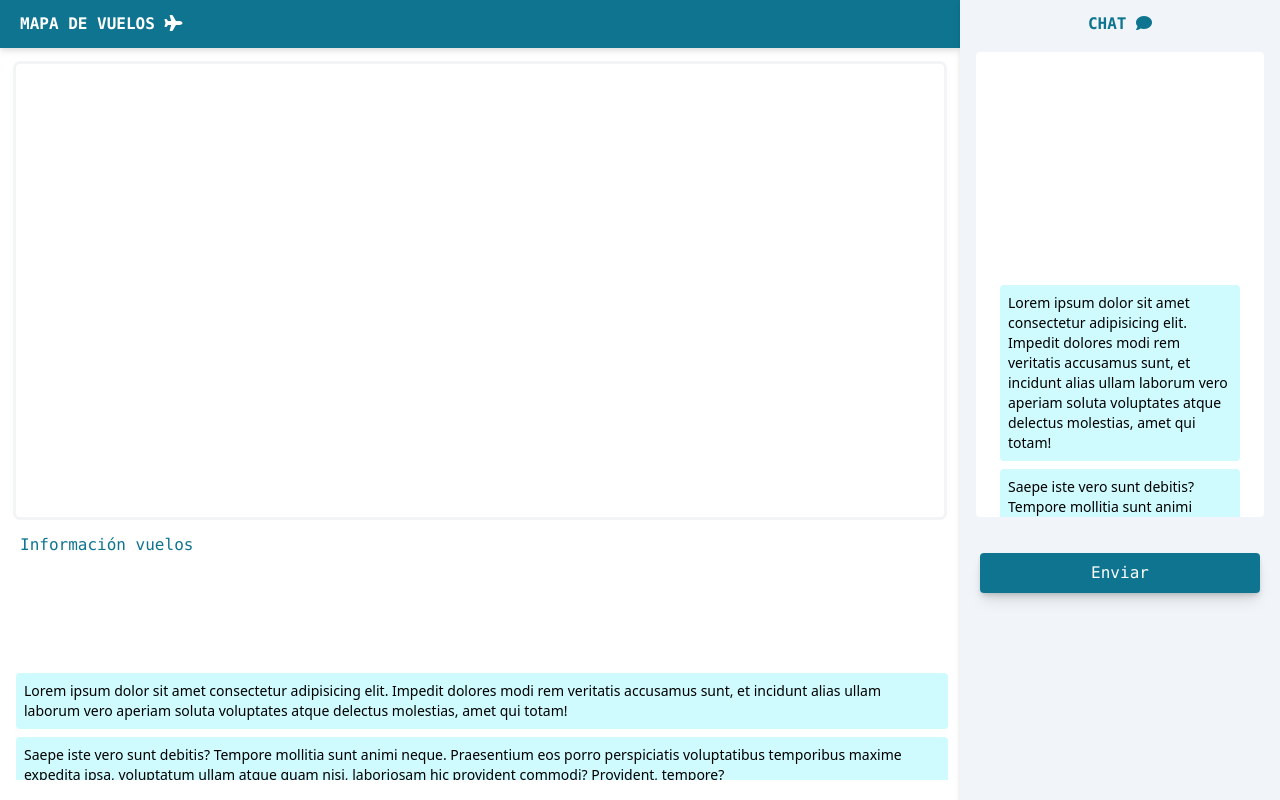
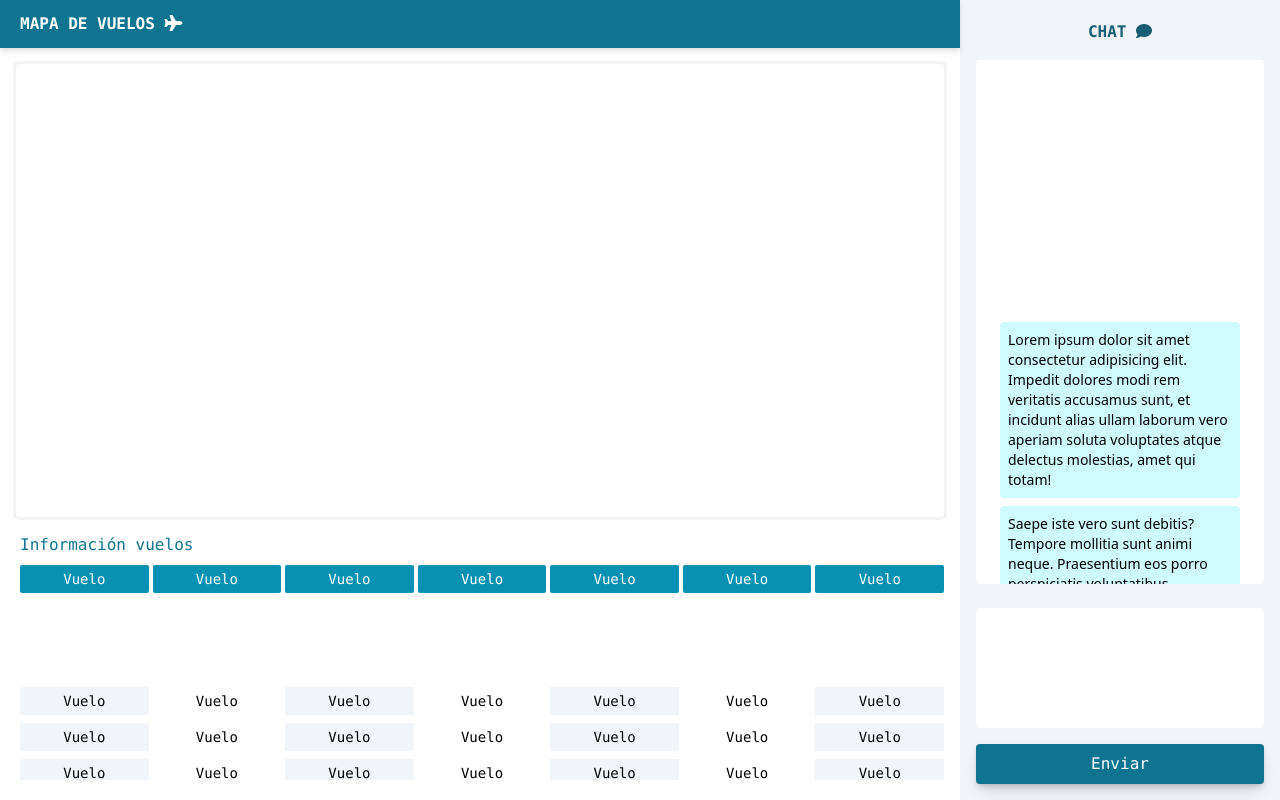
Before and after one commit to CatalinaGoldsack/T1_MapadeVuelos, a plain HTML site: page index.html in a window 1280 px wide. Drawn offline with nearby package versions, Linux system fonts and the light colour scheme.

Commit message:
Estructura en html lista

```diff
--- a/index.html
+++ b/index.html
@@ -38,97 +38,151 @@
           </div>
           <!---------------------------------------INFO VUELOS--------------------------------------------------->
           <div class="flex flex-col basis-1/3">
-            <h2 class="font-mono text-cyan-700 px-5"> Información vuelos</h2>
-            <div class="place-content-center rounded bg-white rounded m-2 ml-3 mb-5 grow overflow-auto"  >
-              <div class="flex flex-col gap-2 p-1 text-sm text-black-800 h-0 max-h-full">
-                <p class="p-2 rounded bg-cyan-100">
-                  Lorem ipsum dolor sit amet consectetur adipisicing elit.
-                  Impedit dolores modi rem veritatis accusamus sunt, et incidunt
-                  alias ullam laborum vero aperiam soluta voluptates atque
-                  delectus molestias, amet qui totam!
-                </p>
-                <p class="p-2 rounded bg-cyan-100">
-                  Saepe iste vero sunt debitis? Tempore mollitia sunt animi
-                  neque. Praesentium eos porro perspiciatis voluptatibus
-                  temporibus maxime expedita ipsa, voluptatum ullam atque quam
-                  nisi, laboriosam hic provident commodi? Provident, tempore?
-                </p>
-                <p class="p-2 rounded bg-cyan-100">
-                  Sapiente, quidem sequi, minus quis sed commodi nemo distinctio
-                  odio est non placeat, animi eligendi molestias eos tempore
-                  recusandae hic eaque! Quam temporibus perferendis dicta
-                  exercitationem earum consequuntur esse delectus.
-                </p>
-                <p class="p-2 rounded bg-cyan-100">
-                  Itaque autem minima nemo sunt commodi aperiam asperiores
-                  quibusdam possimus laboriosam animi magnam facere amet cumque,
-                  quaerat harum esse officia nostrum quam aspernatur fugiat iure
-                  perferendis. Nobis, nihil! Saepe, rerum.
-                </p>
-                <p class="p-2 rounded bg-cyan-100">
-                  Temporibus necessitatibus fugiat distinctio placeat aspernatur
-                  dolorem ipsum corrupti maiores, in, aperiam repellat
-                  exercitationem dolores iure. Sint dolorem maiores neque vitae
-                  alias, architecto consectetur, temporibus laudantium illo,
-                  minima omnis dolore!
-                </p>
-                <p class="p-2 rounded bg-cyan-100">
-                  Lorem ipsum dolor sit amet consectetur adipisicing elit.
-                  Impedit dolores modi rem veritatis accusamus sunt, et incidunt
-                  alias ullam laborum vero aperiam soluta voluptates atque
-                  delectus molestias, amet qui totam!
-                </p>
-                <p class="p-2 rounded bg-cyan-100">
-                  Saepe iste vero sunt debitis? Tempore mollitia sunt animi
-                  neque. Praesentium eos porro perspiciatis voluptatibus
-                  temporibus maxime expedita ipsa, voluptatum ullam atque quam
-                  nisi, laboriosam hic provident commodi? Provident, tempore?
-                </p>
-                <p class="p-2 rounded bg-cyan-100">
-                  Sapiente, quidem sequi, minus quis sed commodi nemo distinctio
-                  odio est non placeat, animi eligendi molestias eos tempore
-                  recusandae hic eaque! Quam temporibus perferendis dicta
-                  exercitationem earum consequuntur esse delectus.
-                </p>
-                <p class="p-2 rounded bg-cyan-100">
-                  Itaque autem minima nemo sunt commodi aperiam asperiores
-                  quibusdam possimus laboriosam animi magnam facere amet cumque,
-                  quaerat harum esse officia nostrum quam aspernatur fugiat iure
-                  perferendis. Nobis, nihil! Saepe, rerum.
-                </p>
-                <p class="p-2 rounded bg-cyan-100">
-                  Lorem ipsum dolor sit amet consectetur adipisicing elit.
-                  Impedit dolores modi rem veritatis accusamus sunt, et incidunt
-                  alias ullam laborum vero aperiam soluta voluptates atque
-                  delectus molestias, amet qui totam!
-                </p>
-                <p class="p-2 rounded bg-cyan-100">
-                  Saepe iste vero sunt debitis? Tempore mollitia sunt animi
-                  neque. Praesentium eos porro perspiciatis voluptatibus
-                  temporibus maxime expedita ipsa, voluptatum ullam atque quam
-                  nisi, laboriosam hic provident commodi? Provident, tempore?
-                </p>
-                <p class="p-2 rounded bg-cyan-100">
-                  Sapiente, quidem sequi, minus quis sed commodi nemo distinctio
-                  odio est non placeat, animi eligendi molestias eos tempore
-                  recusandae hic eaque! Quam temporibus perferendis dicta
-                  exercitationem earum consequuntur esse delectus.
-                </p>
-                <p class="p-2 rounded bg-cyan-100">
-                  Itaque autem minima nemo sunt commodi aperiam asperiores
-                  quibusdam possimus laboriosam animi magnam facere amet cumque,
-                  quaerat harum esse officia nostrum quam aspernatur fugiat iure
-                  perferendis. Nobis, nihil! Saepe, rerum.
-                </p>
+            <h2 class="font-mono text-cyan-700 px-5 pb-2">
+              Información vuelos
+            </h2>
+
+            <div class="flex mx-4 text-sm gap-1 text-center pl-1 ">
+              <h3 class="grow font-mono text-white bg-cyan-600 p-1 rounded-sm">
+                Vuelo
+              </h3>
+              <h3 class="grow font-mono text-white bg-cyan-600 p-1 rounded-sm">
+                Vuelo
+              </h3>
+              <h3 class="grow font-mono text-white bg-cyan-600 p-1 rounded-sm">
+                Vuelo
+              </h3>
+              <h3 class="grow font-mono text-white bg-cyan-600 p-1 rounded-sm">
+                Vuelo
+              </h3>
+              <h3 class="grow font-mono text-white bg-cyan-600 p-1 rounded-sm">
+                Vuelo
+              </h3>
+              <h3 class="grow font-mono text-white bg-cyan-600 p-1 rounded-sm">
+                Vuelo
+              </h3>
+              <h3 class="grow font-mono text-white bg-cyan-600 p-1 rounded-sm">
+                Vuelo
+              </h3>
+            </div>
+
+            <div
+              class="place-content-center rounded bg-white rounded m-2 ml-3 mb-5 mt-0 grow overflow-auto"
+            >
+              <div
+                class="flex flex-col gap-2 p-2 text-sm text-black-800 h-0 max-h-full"
+              >
+                <div class="flex text-sm gap-1 text-center ">
+                  <h3 class="grow font-mono text-black p-1 bg-slate-100">
+                    Vuelo
+                  </h3>
+                  <h3 class="grow font-mono text-black p-1">Vuelo</h3>
+                  <h3 class="grow font-mono text-black p-1 bg-slate-100">
+                    Vuelo
+                  </h3>
+                  <h3 class="grow font-mono text-black p-1">Vuelo</h3>
+                  <h3 class="grow font-mono text-black p-1 bg-slate-100">
+                    Vuelo
+                  </h3>
+                  <h3 class="grow font-mono text-black p-1">Vuelo</h3>
+                  <h3 class="grow font-mono text-black p-1 bg-slate-100">
+                    Vuelo
+                  </h3>
+                </div>
+                <div class="flex text-sm gap-1 text-center">
+                  <h3 class="grow font-mono text-black p-1 bg-slate-100">
+                    Vuelo
+                  </h3>
+                  <h3 class="grow font-mono text-black p-1">Vuelo</h3>
+                  <h3 class="grow font-mono text-black p-1 bg-slate-100">
+                    Vuelo
+                  </h3>
+                  <h3 class="grow font-mono text-black p-1">Vuelo</h3>
+                  <h3 class="grow font-mono text-black p-1 bg-slate-100">
+                    Vuelo
+                  </h3>
+                  <h3 class="grow font-mono text-black p-1">Vuelo</h3>
+                  <h3 class="grow font-mono text-black p-1 bg-slate-100">
+                    Vuelo
+                  </h3>
+                </div>
+                <div class="flex text-sm gap-1 text-center">
+                  <h3 class="grow font-mono text-black p-1 bg-slate-100">
+                    Vuelo
+                  </h3>
+                  <h3 class="grow font-mono text-black p-1">Vuelo</h3>
+                  <h3 class="grow font-mono text-black p-1 bg-slate-100">
+                    Vuelo
+                  </h3>
+                  <h3 class="grow font-mono text-black p-1">Vuelo</h3>
+                  <h3 class="grow font-mono text-black p-1 bg-slate-100">
+                    Vuelo
+                  </h3>
+                  <h3 class="grow font-mono text-black p-1">Vuelo</h3>
+                  <h3 class="grow font-mono text-black p-1 bg-slate-100">
+                    Vuelo
+                  </h3>
+                </div>
+                <div class="flex text-sm gap-1 text-center">
+                  <h3 class="grow font-mono text-black p-1 bg-slate-100">
+                    Vuelo
+                  </h3>
+                  <h3 class="grow font-mono text-black p-1">Vuelo</h3>
+                  <h3 class="grow font-mono text-black p-1 bg-slate-100">
+                    Vuelo
+                  </h3>
+                  <h3 class="grow font-mono text-black p-1">Vuelo</h3>
+                  <h3 class="grow font-mono text-black p-1 bg-slate-100">
+                    Vuelo
+                  </h3>
+                  <h3 class="grow font-mono text-black p-1">Vuelo</h3>
+                  <h3 class="grow font-mono text-black p-1 bg-slate-100">
+                    Vuelo
+                  </h3>
+                </div>
+                <div class="flex text-sm gap-1 text-center">
+                    <h3 class="grow font-mono text-black p-1 bg-slate-100">
+                      Vuelo
+                    </h3>
+                    <h3 class="grow font-mono text-black p-1">Vuelo</h3>
+                    <h3 class="grow font-mono text-black p-1 bg-slate-100">
+                      Vuelo
+                    </h3>
+                    <h3 class="grow font-mono text-black p-1">Vuelo</h3>
+                    <h3 class="grow font-mono text-black p-1 bg-slate-100">
+                      Vuelo
+                    </h3>
+                    <h3 class="grow font-mono text-black p-1">Vuelo</h3>
+                    <h3 class="grow font-mono text-black p-1 bg-slate-100">
+                      Vuelo
+                    </h3>
+                  </div>
+                  <div class="flex text-sm gap-1 text-center">
+                    <h3 class="grow font-mono text-black p-1 bg-slate-100">
+                      Vuelo
+                    </h3>
+                    <h3 class="grow font-mono text-black p-1">Vuelo</h3>
+                    <h3 class="grow font-mono text-black p-1 bg-slate-100">
+                      Vuelo
+                    </h3>
+                    <h3 class="grow font-mono text-black p-1">Vuelo</h3>
+                    <h3 class="grow font-mono text-black p-1 bg-slate-100">
+                      Vuelo
+                    </h3>
+                    <h3 class="grow font-mono text-black p-1">Vuelo</h3>
+                    <h3 class="grow font-mono text-black p-1 bg-slate-100">
+                      Vuelo
+                    </h3>
+                  </div>
               </div>
             </div>
           </div>
           <!------------------------------FIN INFO VUELOS-------------------------------------------------------->
         </div>
-        <div class="flex basis-1/4 flex-col bg-slate-100 drop-shadow-md">
+        <div class="flex basis-1/4 flex-col bg-slate-100 hover:drop-shadow-lg">
           <!----------------------------------------CHAT-------------------------------------------------->
           <div class="grow flex flex-col">
-            <h2 class="font-mono text-cyan-700 text-center pt-3 font-bold">
+            <h2 class="font-mono text-cyan-800 text-center pt-5 font-bold">
               CHAT <i class="fa-solid fa-comment"></i>
             </h2>
             <div
@@ -170,9 +224,10 @@
             </div>
           </div>
           <!---------------------------------------MENSAJE------------------------------------------------>
-          <div class="basis-1/3 flex flex-col content-end">
+          <div class="basis-1/4 flex flex-col content-end ">
+            <textarea class="m-4 mt-2 rounded overflow-y-scroll resize-none p-2 grow text-sm hover:shadow-inner"></textarea>
             <button
-              class="font-mono bg-cyan-700 m-5 drop-shadow-md shadow-lg rounded text-white hover:bg-cyan-900 p-2"
+              class="font-mono bg-cyan-700 mx-4 drop-shadow-md shadow-lg rounded text-white hover:bg-cyan-900 p-2 mb-4"
             >
               Enviar
             </button>
```
